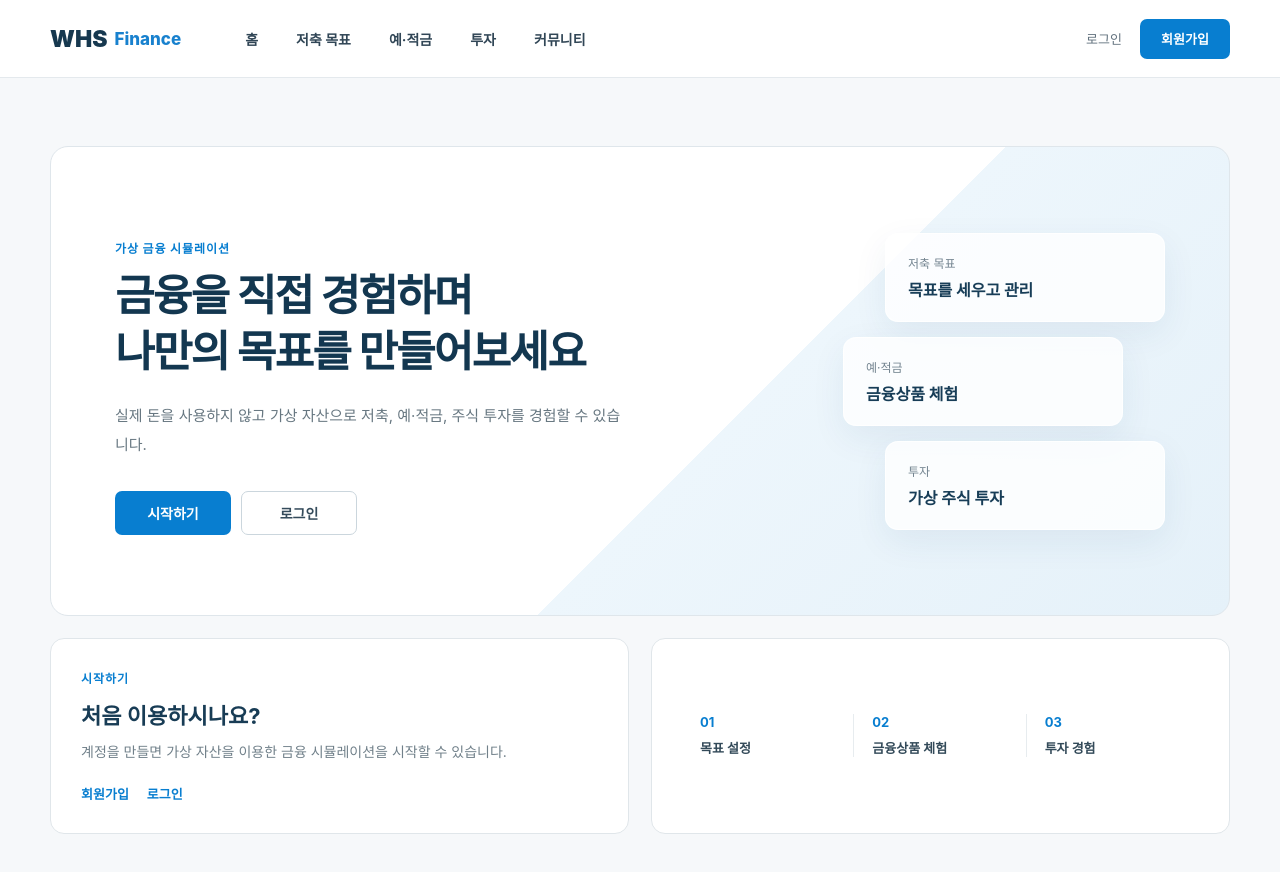
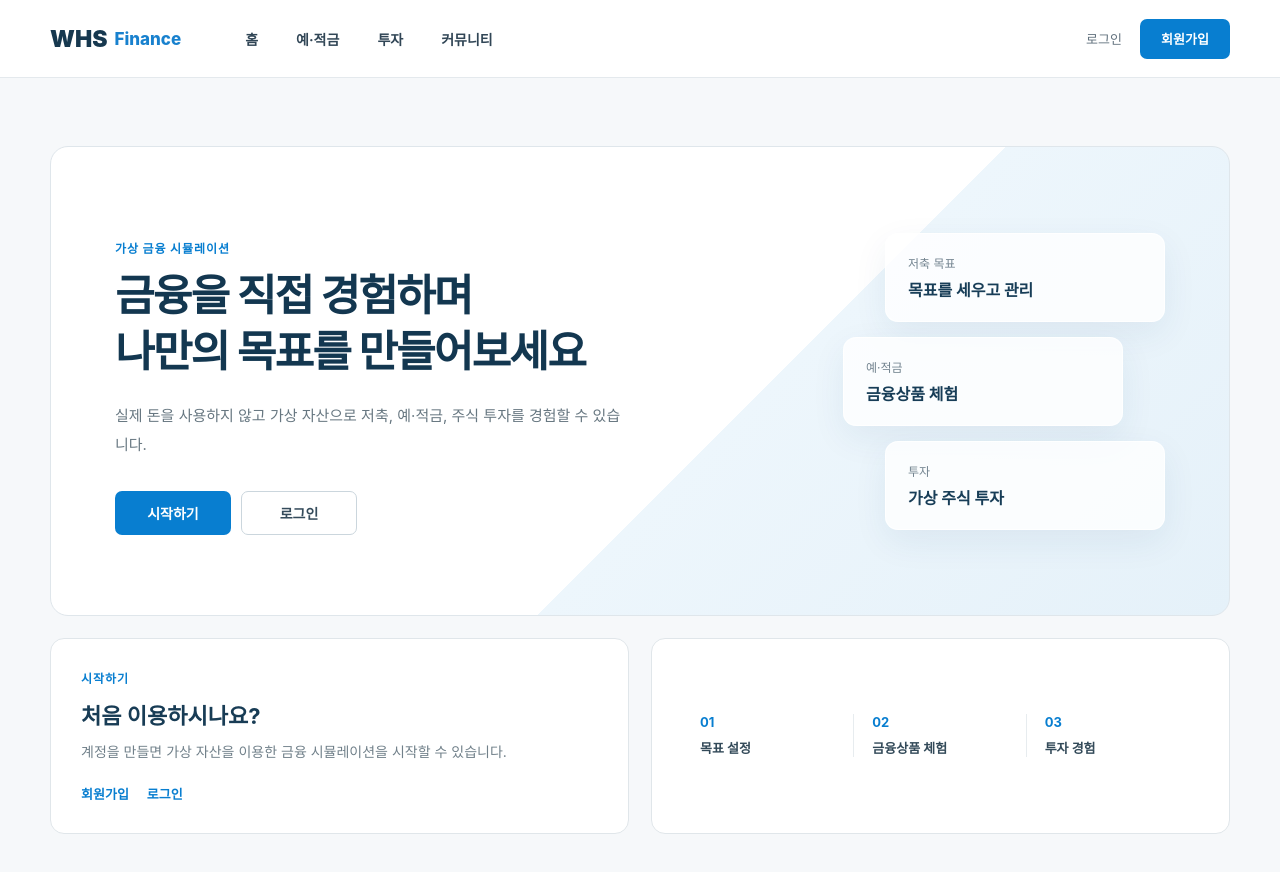
Before and after one commit to minjae0202/WHS_B, a React app in the folder frontend/: page / in a window 1280 px wide. Shown: the top 872 px of the page. Built offline with nearby package versions, Linux system fonts and the light colour scheme; the HTML template or start-up script is replaced by a standard one.

Commit message:
remove broken savings goal navigation

```diff
--- a/frontend/src/components/Header.jsx
+++ b/frontend/src/components/Header.jsx
@@ -65,10 +65,6 @@ function Header() {
 
           <Link to="/">
             홈
-          </Link>
-
-          <Link to="/account">
-            저축 목표
           </Link>
 
           <Link to="/products">
```
